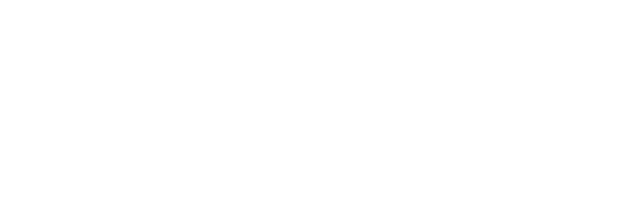
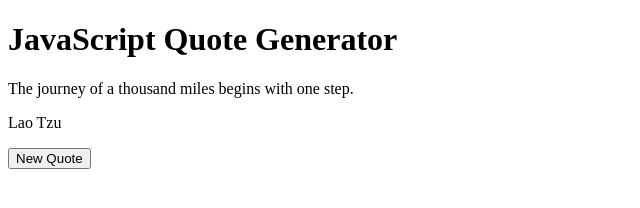
Before and after one commit to daniel-papp/quote-generator, a plain HTML site: page index.html in a window 1280 px wide. Shown: the whole page, without its empty margins (0-640 px from the left). Drawn offline with Linux system fonts and the light colour scheme.

Commit message:
Add html content

```diff
--- a/index.html
+++ b/index.html
@@ -9,6 +9,13 @@
     <script src="./app.js" defer></script>
 </head>
 <body>
-
+    <header>
+        <h1>JavaScript Quote Generator</h1>
+    </header>
+    <main>
+        <p class="quote">The journey of a thousand miles begins with one step.</p>
+        <p class="person">Lao Tzu</p>
+        <button class="new-quote-btn">New Quote</button>
+    </main>
 </body>
 </html>
```
